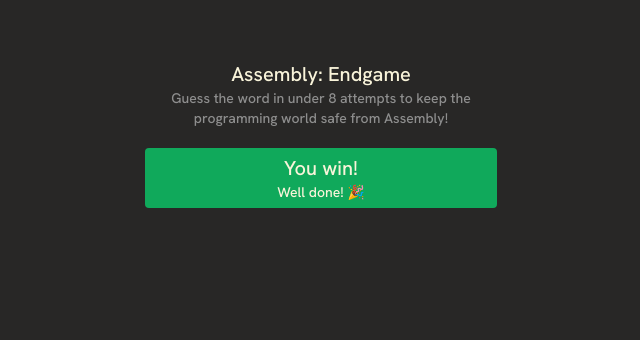
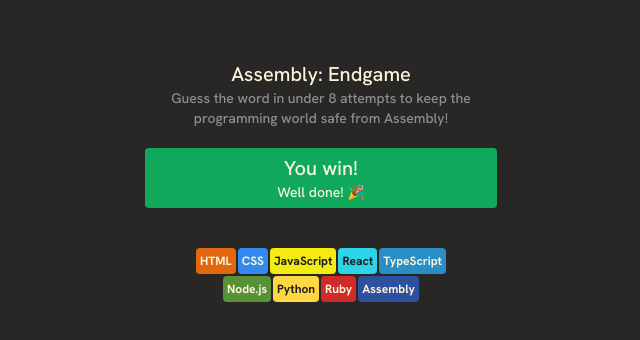
Before and after one commit to mansourYassine/hangman-game, a React (Vite) app: page / in a window 1280 px wide. Shown: the top 340 px of the page, without its empty margins (319-959 px from the left). Built offline with nearby package versions, Linux system fonts and the light colour scheme.

Commit message:
Add languages chips

```diff
--- a/src/App.jsx
+++ b/src/App.jsx
@@ -1,4 +1,17 @@
+import { languages } from "./languages"
+
 export default function App() {
+
+    const languagesChips = languages.map((lang, index) =>(
+        <span
+            key={index}
+            style={
+                {backgroundColor: lang.backgroundColor, color: lang.color}
+            }
+            className={" rounded-sm p-1 font-bold text-[12px] "}
+        >{lang.name}</span>
+    ));
+
     return (
         <main className=" flex items-center flex-col mt-15 ">
             <div className=" text-center ">
@@ -9,6 +22,9 @@
                 <h2 className=" text-xl ">You win!</h2>
                 <p className=" text-sm ">Well done! 🎉</p>
             </div>
+            <div className=" flex flex-wrap max-w-66.5 gap-0.5 justify-center mt-10 ">
+                {languagesChips}
+            </div>
         </main>
     )
 }
```
